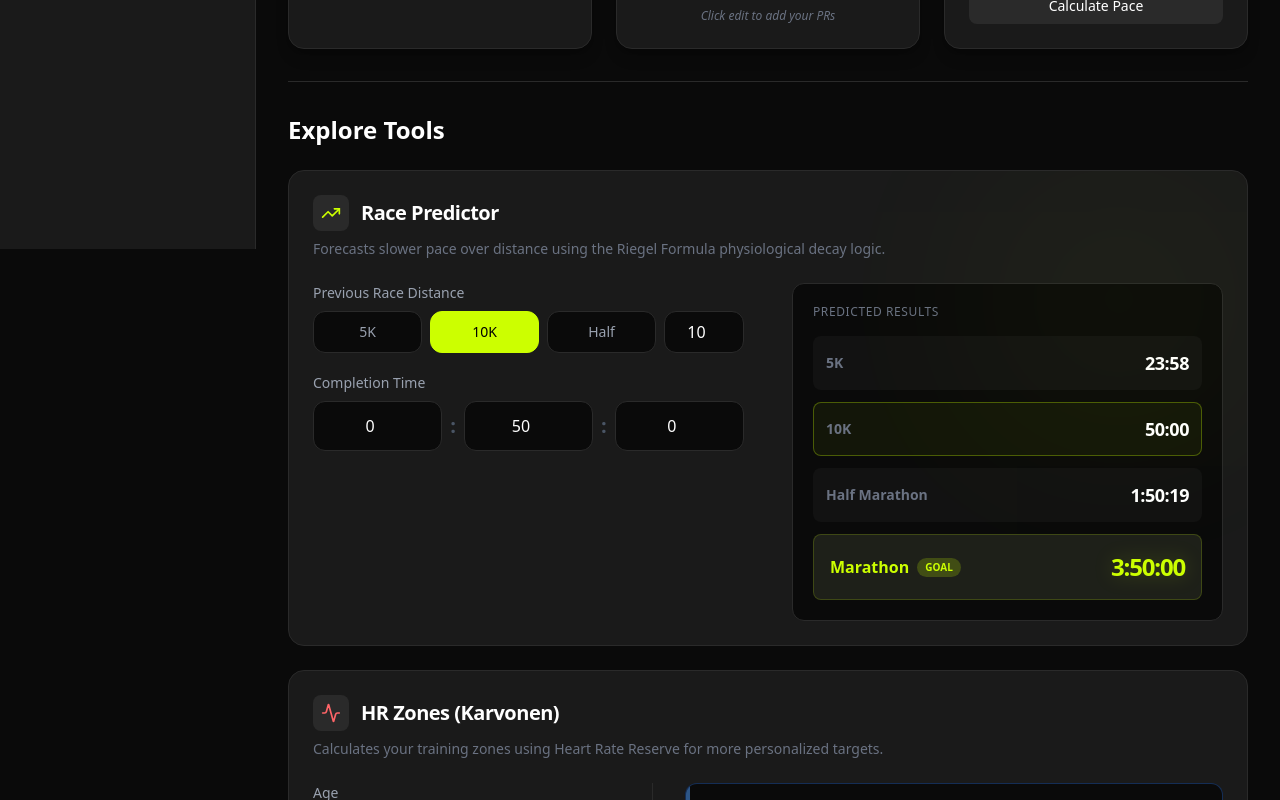
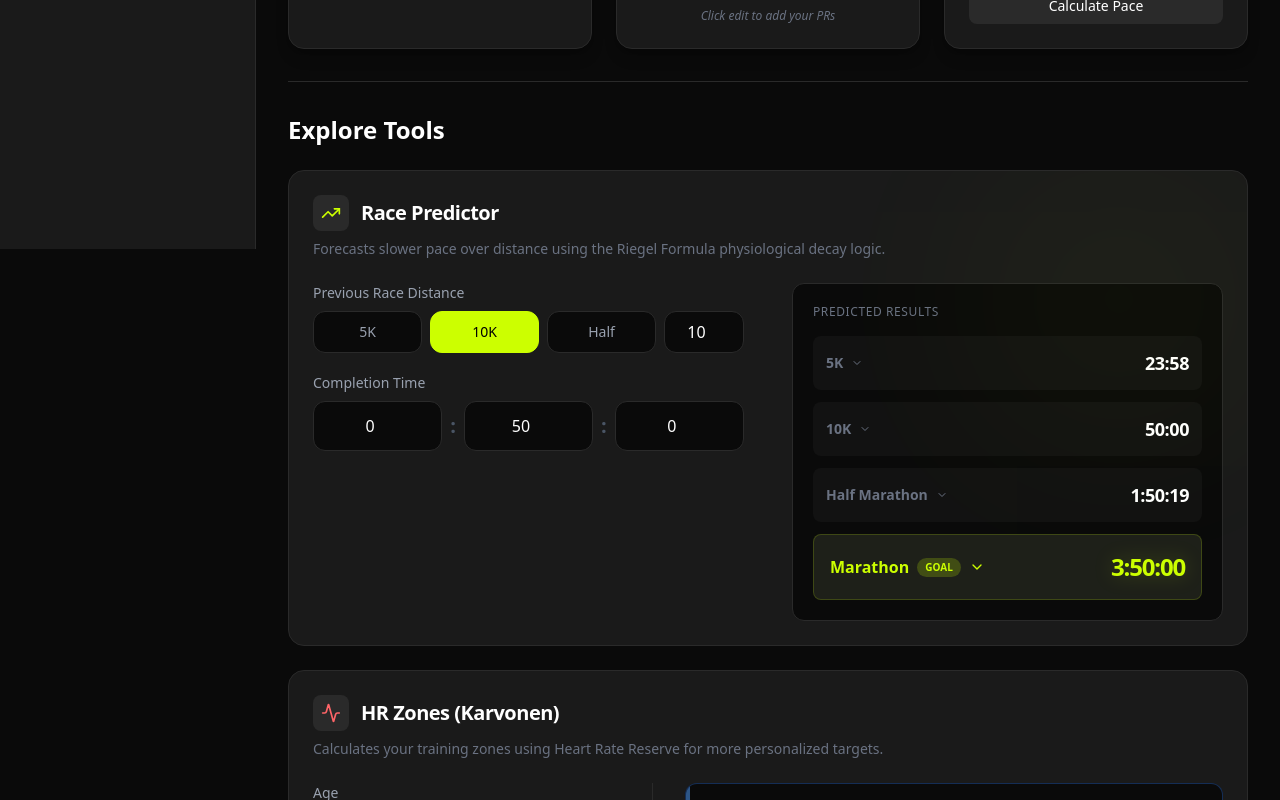
Before and after one commit to victorreverter/viterun, a Next.js app: page /viterun/ in a window 1280 px wide. Shown: the part 551-1351 px from the top of the page. Built offline with nearby package versions, Linux system fonts and the light colour scheme.

Commit message:
Update the Predictor Split times

```diff
--- a/src/components/calculators/RacePredictor.tsx
+++ b/src/components/calculators/RacePredictor.tsx
@@ -2,7 +2,7 @@
 
 import { useState } from "react";
 import { useUserStore } from "@/store/useUserStore";
-import { TrendingUp } from "lucide-react";
+import { TrendingUp, ChevronDown, ChevronUp } from "lucide-react";
 
 export function RacePredictor() {
     const { baselineDistance, baselineTime, updateField } = useUserStore();
@@ -10,6 +10,7 @@ export function RacePredictor() {
     const [hours, setHours] = useState(() => Math.floor(Number(baselineTime || 0) / 60).toString());
     const [minutes, setMinutes] = useState(() => Math.floor(Number(baselineTime || 0) % 60).toString());
     const [seconds, setSeconds] = useState(() => Math.round((Number(baselineTime || 0) * 60) % 60).toString());
+    const [expandedDistance, setExpandedDistance] = useState<number | null>(null);
 
     const handleTimeChange = (type: "h" | "m" | "s", value: string) => {
         let newH = parseInt(hours) || 0;
@@ -60,6 +61,50 @@ export function RacePredictor() {
     };
 
     const preds = calculatePredictions();
+
+    const getSplitMilestones = (distance: number) => {
+        if (distance === 5) return [1, 2, 3, 4, 5];
+        if (distance === 10) return [1, 2, 3, 4, 5, 6, 7, 8, 9, 10];
+        if (distance === 21.0975) return [1, 5, 10, 15, 21];
+        if (distance === 42.195) return [1, 5, 10, 15, 21.0975, 25, 30, 35, 42.195];
+        return [];
+    };
+
+    const formatSplitTime = (totalMins: number) => {
+        const h = Math.floor(totalMins / 60);
+        const m = Math.floor(totalMins % 60);
+        const s = Math.floor((totalMins * 60) % 60);
+        if (h > 0) return `${h}:${m.toString().padStart(2, "0")}:${s.toString().padStart(2, "0")}`;
+        return `${m.toString().padStart(2, "0")}:${s.toString().padStart(2, "0")}`;
+    };
+
+    const renderPacingBand = (distance: number, totalMins: string) => {
+        const timeParts = totalMins.split(":");
+        let mins = 0;
+        if (timeParts.length === 3) {
+            mins = parseInt(timeParts[0]) * 60 + parseInt(timeParts[1]) + parseInt(timeParts[2]) / 60;
+        } else if (timeParts.length === 2) {
+            mins = parseInt(timeParts[0]) + parseInt(timeParts[1]) / 60;
+        }
+
+        if (!mins) return null;
+
+        const milestones = getSplitMilestones(distance);
+        return (
+            <div className="mt-4 grid grid-cols-2 sm:grid-cols-3 md:grid-cols-4 lg:grid-cols-5 gap-2 animate-in slide-in-from-top-2 duration-300">
+                {milestones.map((km) => {
+                    const splitMins = (mins / distance) * km;
+                    const label = km === 21.0975 ? "Half" : km === 42.195 ? "Marathon" : km === 21 ? "21K" : `${km}K`;
+                    return (
+                        <div key={km} className="bg-brand-surface-light/30 border border-brand-surface-light rounded-lg p-2 flex flex-col items-center">
+                            <span className="text-[10px] uppercase font-bold text-gray-500">{label}</span>
+                            <span className="text-sm font-mono font-bold text-foreground">{formatSplitTime(splitMins)}</span>
+                        </div>
+                    );
+                })}
+            </div>
+        );
+    };
 
     return (
         <div className="bg-brand-surface rounded-2xl border border-brand-surface-light p-6 overflow-hidden relative md:col-span-2">
@@ -151,33 +196,71 @@ export function RacePredictor() {
                     <div className="space-y-3">
                         {/* 5K row */}
                         {baselineDistance !== 5 && (
-                            <div className={`flex items-center justify-between p-3 rounded-lg border border-transparent bg-brand-surface/50`}>
+                            <div className="flex flex-col">
+                                <button
+                                    onClick={() => setExpandedDistance(expandedDistance === 5 ? null : 5)}
+                                    className={`w-full flex items-center justify-between p-3 rounded-lg border transition-all ${expandedDistance === 5 ? 'border-brand-lime/30 bg-brand-lime/5' : 'border-transparent bg-brand-surface/50 hover:border-brand-surface-light'}`}
+                                >
+                                    <div className="flex items-center gap-2">
                                         <span className="text-sm font-bold text-gray-500">5K</span>
+                                        {expandedDistance === 5 ? <ChevronUp className="w-3 h-3 text-gray-500" /> : <ChevronDown className="w-3 h-3 text-gray-500" />}
+                                    </div>
                                     <span className="text-lg font-bold tracking-tight text-foreground">{preds.p5k}</span>
+                                </button>
+                                {expandedDistance === 5 && renderPacingBand(5, preds.p5k)}
                             </div>
                         )}
 
                         {/* 10K Component row */}
-                        <div className={`flex items-center justify-between p-3 rounded-lg border ${baselineDistance === 10 ? 'border-brand-lime/30 bg-brand-lime/5' : 'border-transparent bg-brand-surface/50'} `}>
+                        <div className="flex flex-col">
+                            <button
+                                onClick={() => setExpandedDistance(expandedDistance === 10 ? null : 10)}
+                                className={`w-full flex items-center justify-between p-3 rounded-lg border transition-all ${expandedDistance === 10 ? 'border-brand-lime/30 bg-brand-lime/5' : 'border-transparent bg-brand-surface/50 hover:border-brand-surface-light'}`}
+                            >
+                                <div className="flex items-center gap-2">
                                     <span className="text-sm font-bold text-gray-500">10K</span>
+                                    {expandedDistance === 10 ? <ChevronUp className="w-3 h-3 text-gray-500" /> : <ChevronDown className="w-3 h-3 text-gray-500" />}
+                                </div>
                                 <span className="text-lg font-bold tracking-tight text-foreground">{preds.p10k}</span>
+                            </button>
+                            {expandedDistance === 10 && renderPacingBand(10, preds.p10k)}
                         </div>
 
                         {/* Half Marathon row */}
-                        <div className={`flex items-center justify-between p-3 rounded-lg border ${baselineDistance === 21.0975 ? 'border-brand-lime/30 bg-brand-lime/5' : 'border-transparent bg-brand-surface/50'} `}>
+                        <div className="flex flex-col">
+                            <button
+                                onClick={() => setExpandedDistance(expandedDistance === 21.0975 ? null : 21.0975)}
+                                className={`w-full flex items-center justify-between p-3 rounded-lg border transition-all ${expandedDistance === 21.0975 ? 'border-brand-lime/30 bg-brand-lime/5' : 'border-transparent bg-brand-surface/50 hover:border-brand-surface-light'}`}
+                            >
+                                <div className="flex items-center gap-2">
                                     <span className="text-sm font-bold text-gray-500">Half Marathon</span>
+                                    {expandedDistance === 21.0975 ? <ChevronUp className="w-3 h-3 text-gray-500" /> : <ChevronDown className="w-3 h-3 text-gray-500" />}
+                                </div>
                                 <span className="text-lg font-bold tracking-tight text-foreground">{preds.pHalf}</span>
+                            </button>
+                            {expandedDistance === 21.0975 && renderPacingBand(21.0975, preds.pHalf)}
                         </div>
 
                         {/* Full Marathon row (Highlighted) */}
-                        <div className="flex items-center justify-between p-4 rounded-lg bg-brand-surface border border-brand-lime/20 relative overflow-hidden group hover:border-brand-lime/60 transition-colors">
+                        <div className="flex flex-col">
+                            <button
+                                onClick={() => setExpandedDistance(expandedDistance === 42.195 ? null : 42.195)}
+                                className={`w-full flex flex-col p-4 rounded-lg bg-brand-surface border relative overflow-hidden group transition-all ${expandedDistance === 42.195 ? 'border-brand-lime/60 shadow-[0_0_15px_rgba(204,255,0,0.1)]' : 'border-brand-lime/20 hover:border-brand-lime/40'}`}
+                            >
                                 <div className="absolute inset-0 bg-brand-lime/5 opacity-50"></div>
-                            <span className="text-base font-bold text-brand-lime z-10 flex items-center gap-2">
+                                <div className="flex items-center justify-between w-full z-10">
+                                    <div className="flex items-center gap-2">
+                                        <span className="text-base font-bold text-brand-lime flex items-center gap-2">
                                             Marathon <span className="text-[10px] bg-brand-lime/20 text-brand-lime px-2 py-0.5 rounded-full uppercase">Goal</span>
                                         </span>
-                            <span className="text-2xl font-black tracking-tighter text-brand-lime drop-shadow-[0_0_10px_rgba(204,255,0,0.2)] z-10">
+                                        {expandedDistance === 42.195 ? <ChevronUp className="w-4 h-4 text-brand-lime" /> : <ChevronDown className="w-4 h-4 text-brand-lime" />}
+                                    </div>
+                                    <span className="text-2xl font-black tracking-tighter text-brand-lime drop-shadow-[0_0_10px_rgba(204,255,0,0.2)]">
                                         {preds.pFull}
                                     </span>
+                                </div>
+                            </button>
+                            {expandedDistance === 42.195 && renderPacingBand(42.195, preds.pFull)}
                         </div>
                     </div>
                 </div>
```
Lines whose indentation alone changed are shown as unchanged.
